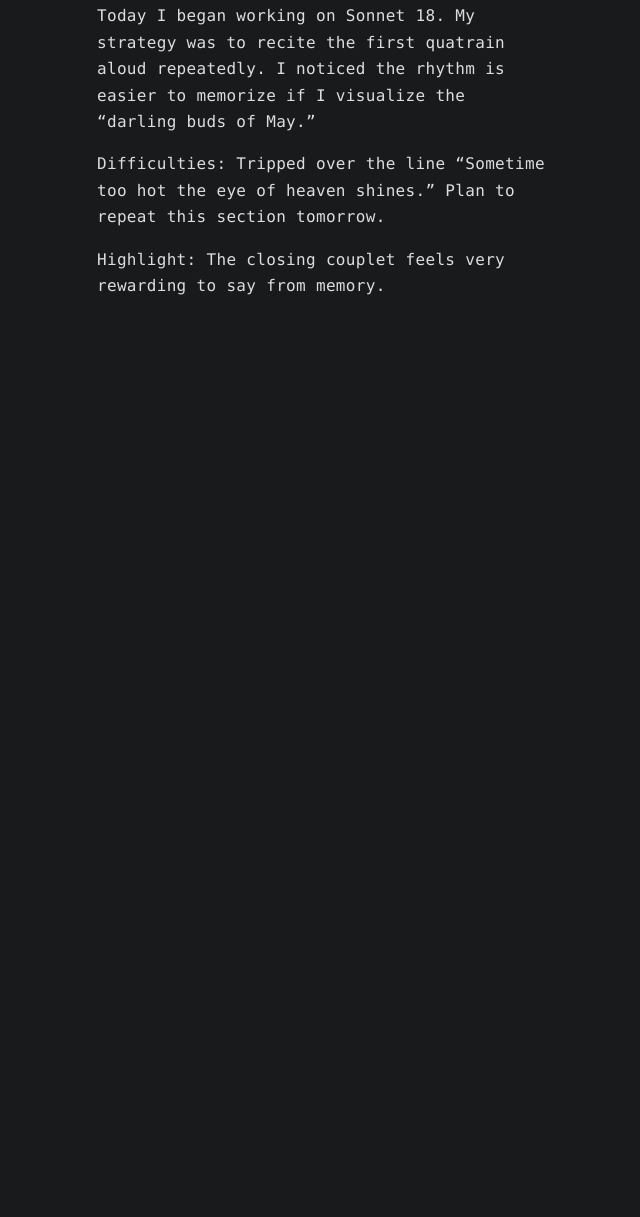
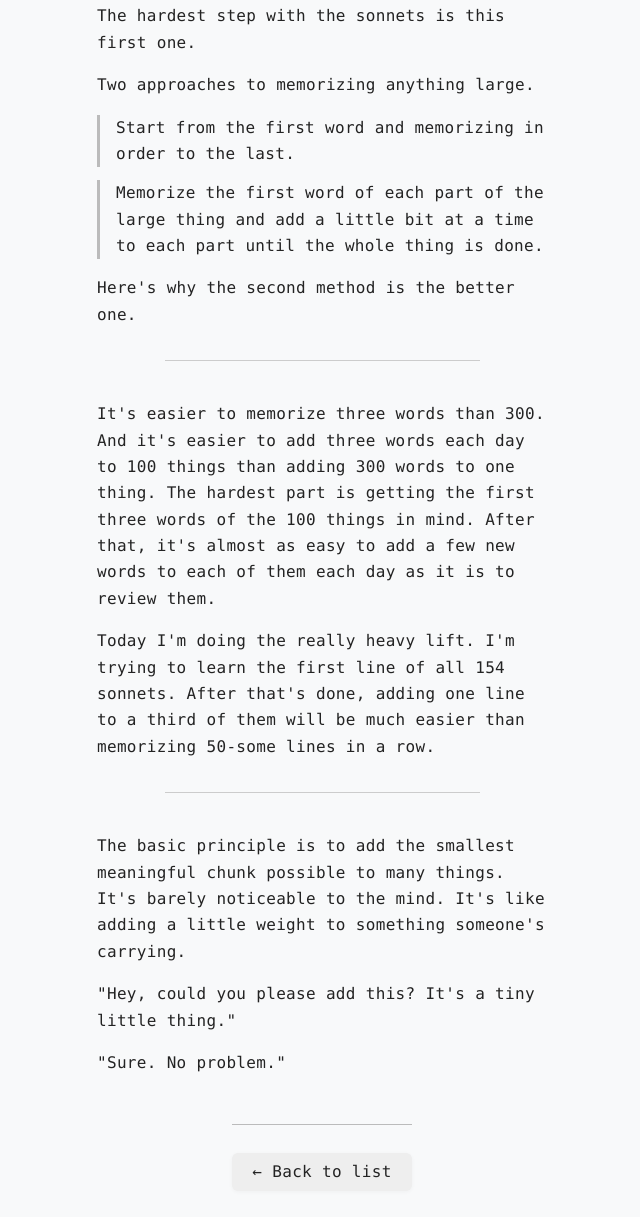
Before and after one commit to buildLittleWorlds/memorizing-shakespeare, a plain HTML site: page post-2025-05-22.html in a window 1280 px wide. Shown: the part 179-1396 px from the top of the page, without its empty margins (318-958 px from the left). Before the commit the page ends 848 px from the top, so only its background shows below. Drawn offline with Linux system fonts and the light colour scheme.

Commit message:
changed colors

```diff
--- a/post-2025-05-22.html
+++ b/post-2025-05-22.html
@@ -11,18 +11,23 @@
     <a class="back-link" href="index.html">&larr; Back to list</a>
     <h1>May 22, 2025</h1>
     <article>
-      <p>
-        Today I began working on Sonnet 18. My strategy was to recite the first quatrain aloud repeatedly.
-        I noticed the rhythm is easier to memorize if I visualize the “darling buds of May.”
-      </p>
-      <p>
-        Difficulties: Tripped over the line “Sometime too hot the eye of heaven shines.”
-        Plan to repeat this section tomorrow.
-      </p>
-      <p>
-        Highlight: The closing couplet feels very rewarding to say from memory.
-      </p>
+      <p>The hardest step with the sonnets is this first one.</p>
+      <p>Two approaches to memorizing anything large.</p>
+      <ul>
+        <li>Start from the first word and memorizing in order to the last.</li>
+        <li>Memorize the first word of each part of the large thing and add a little bit at a time to each part until the whole thing is done.</li>
+      </ul>
+      <p>Here's why the second method is the better one.</p>
+      <hr>
+      <p>It's easier to memorize three words than 300. And it's easier to add three words each day to 100 things than adding 300 words to one thing. The hardest part is getting the first three words of the 100 things in mind. After that, it's almost as easy to add a few new words to each of them each day as it is to review them.</p>
+      <p>Today I'm doing the really heavy lift. I'm trying to learn the first line of all 154 sonnets. After that's done, adding one line to a third of them will be much easier than memorizing 50-some lines in a row.</p>
+      <hr>
+      <p>The basic principle is to add the smallest meaningful chunk possible to many things. It's barely noticeable to the mind. It's like adding a little weight to something someone's carrying.</p>
+      <p>"Hey, could you please add this? It's a tiny little thing."</p>
+      <p>"Sure. No problem."</p>
     </article>
+    <hr class="end-divider">
+    <a class="back-link end-back" href="index.html">&larr; Back to list</a>
   </main>
 </body>
 </html>
--- a/style.css
+++ b/style.css
@@ -1,8 +1,8 @@
-/* Monochrome minimalist for Shakespeare sonnet blog */
+/* Minimalist for Shakespeare sonnet blog — Soft Light Version */
 
 html, body {
-  background: #181a1b;
-  color: #eee;
+  background: #f8f9fa;       /* subtle off-white */
+  color: #232323;            /* deep charcoal */
   margin: 0;
   padding: 0;
   min-height: 100vh;
@@ -20,7 +20,7 @@ html, body {
 h1 {
   font-size: 1.7em;
   margin: 0 0 2em 0;
-  color: #fff;
+  color: #161616;              /* slightly darker than main text */
   letter-spacing: 0.05em;
 }
 
@@ -37,7 +37,7 @@ h1 {
 .date-list a {
   display: inline-block;
   font-size: 1.2em;
-  color: #ccc;
+  color: #232323;
   text-decoration: none;
   transition: color 0.2s, text-decoration 0.2s, letter-spacing 0.2s;
   letter-spacing: 0.07em;
@@ -46,21 +46,21 @@ h1 {
 
 .date-list a:hover,
 .date-list a:focus {
-  color: #fff;
+  color: #000;
   text-decoration: underline;
   letter-spacing: 0.12em;
 }
 
 .date-list li:first-child a {
   font-size: 1.3em;
-  color: #fff;
+  color: #000;
   font-weight: bold;
 }
 
 article {
   text-align: left;
   font-size: 1em;
-  color: #ddd;
+  color: #232323;
   margin: 2em 0 0 0;
   line-height: 1.65;
 }
@@ -69,13 +69,62 @@ article {
   display: block;
   text-align: left;
   margin-bottom: 2em;
-  color: #999;
+  color: #888;
   text-decoration: none;
   font-size: 0.97em;
   transition: color 0.2s;
 }
 .back-link:hover,
 .back-link:focus {
-  color: #fff;
+  color: #161616;
   text-decoration: underline;
 }
+
+article ul {
+  list-style: none;
+  padding-left: 0;
+  margin: 1em 0;
+}
+
+article ul li {
+  border-left: 3px solid #bbb;   /* soft border */
+  padding-left: 1em;
+  margin-bottom: 0.8em;
+  position: relative;
+}
+
+hr {
+  border: none;
+  border-top: 1px solid #ccc;   /* light gray */
+  margin: 2em auto 2.5em auto;  /* vertical spacing, centered */
+  width: 70%;
+  display: block;
+}
+
+.end-divider {
+  border: none;
+  border-top: 1px solid #bbb;
+  margin: 3em auto 1.7em auto;
+  width: 40%;
+  display: block;
+}
+.end-back {
+  display: inline-block;
+  margin: 0 auto;
+  padding: 0.6em 1.3em;
+  background: #eee;
+  color: #232323;
+  border-radius: 6px;
+  font-weight: 500;
+  text-align: center;
+  font-size: 1em;
+  box-shadow: 0 1px 4px rgba(0,0,0,0.04);
+  transition: background 0.18s, color 0.18s, box-shadow 0.18s;
+}
+.end-back:hover,
+.end-back:focus {
+  background: #ddd;
+  color: #000;
+  text-decoration: none;
+  box-shadow: 0 3px 12px rgba(0,0,0,0.08);
+}
```
